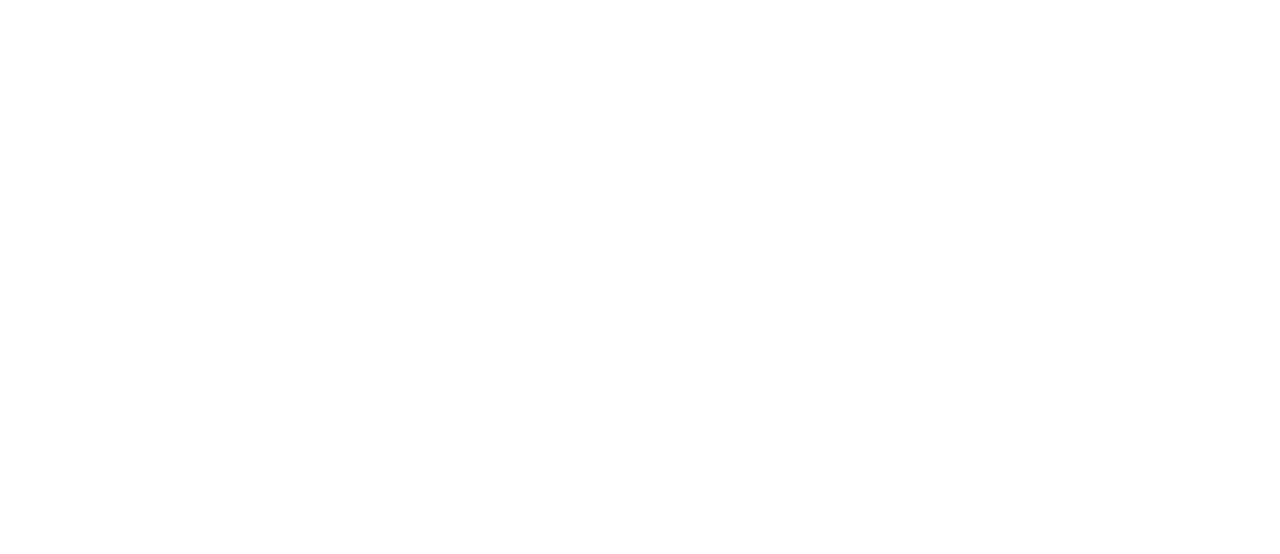
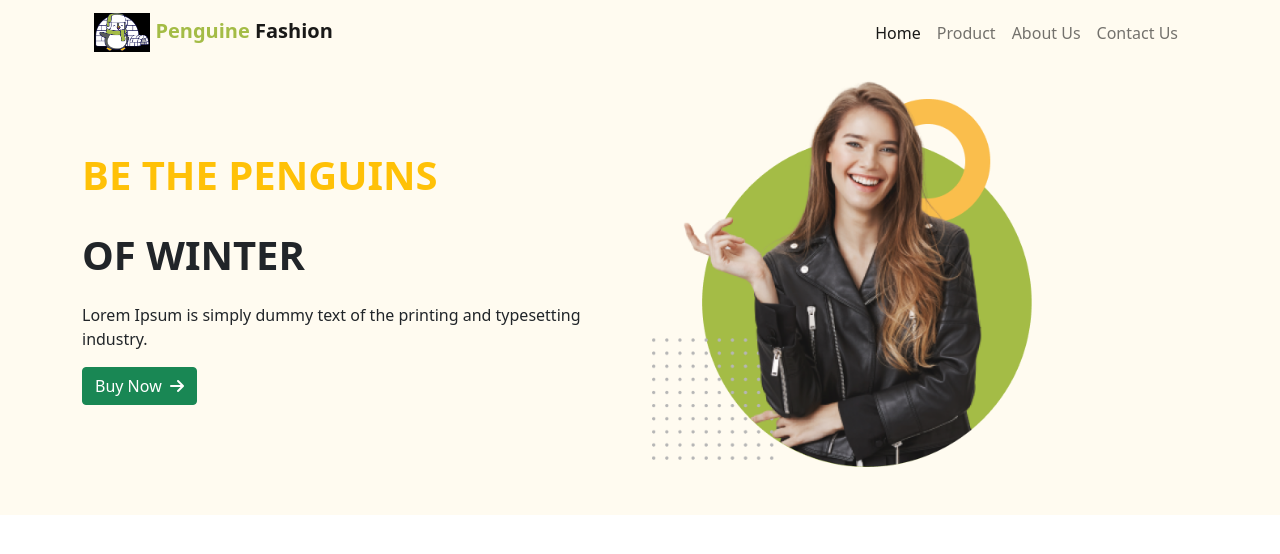
Before and after one commit to sharfuddinzishan/Penguine-Fashion, a plain HTML site: page index.html in a window 1280 px wide. Drawn offline with Linux system fonts and the light colour scheme.

Commit message:
[Done] Header Section

```diff
--- a/css/style.css
+++ b/css/style.css
@@ -0,0 +1,8 @@
+/* Navbar */
+header{
+    background-color: #FFFBF0;
+}
+.penguine_title_color
+{
+    color: #A4BC46;
+}
--- a/index.html
+++ b/index.html
@@ -8,12 +8,73 @@
     <title>Penguine Fashion</title>
     <link rel="stylesheet" href="css/bootstrap.min.css">
     <link rel="stylesheet" href="css/style.css">
+    <script src="https://kit.fontawesome.com/ff4a61c743.js" crossorigin="anonymous"></script>
 </head>
 
 <body>
+    <header class="pb-5 mb-3">
+        <div class="container">
 
-    <header>
+            <!-- Navbar Section  -->
+            <nav class="navbar navbar-expand-lg navbar-light">
+                <div class="container-fluid">
+                    <a class="navbar-brand" href="#">
+                        <img src="icons/penguine.png" height="39" alt="">
+                        <span class="fw-bold penguine_title_color">Penguine</span>
+                        <span class="fw-bold">Fashion</span>
+                    </a>
 
+                    <button class="navbar-toggler" type="button" data-bs-toggle="collapse"
+                        data-bs-target="#navbarTogglerDemo02" aria-controls="navbarTogglerDemo02" aria-expanded="false"
+                        aria-label="Toggle navigation">
+                        <span class="navbar-toggler-icon"></span>
+                    </button>
+
+                    <div class="collapse navbar-collapse" id="navbarTogglerDemo02">
+                        <ul class="navbar-nav ms-auto mb-2 mb-lg-0">
+                            <li class="nav-item">
+                                <a class="nav-link active" aria-current="page" href="#">Home</a>
+                            </li>
+                            <li class="nav-item">
+                                <a class="nav-link" href="#">Product</a>
+                            </li>
+                            <li class="nav-item">
+                                <a class="nav-link" href="#">About Us</a>
+                            </li>
+                            <li class="nav-item">
+                                <a class="nav-link" href="#">Contact Us</a>
+                            </li>
+                        </ul>
+                    </div>
+                </div>
+            </nav>
+            <!-- Navbar Section Ends -->
+
+            <!-- Banner Section  -->
+            <section class="mt-2">
+                <div class="row d-flex align-items-center">
+                    <div class="col-lg-6 col-md-6 col-12">
+                        <h1 class="text-uppercase fw-bolder lh-lg">
+                            <span class="text-warning">Be the Penguins</span>
+                            <br>
+                            <span>of Winter</span>
+
+                        </h1>
+                        <p>Lorem Ipsum is simply dummy text of the printing
+                            and typesetting industry.
+                        </p>
+                        <button class="btn btn-success">Buy Now
+                            <i class="fas fa-arrow-right ps-1"></i>
+                        </button>
+                    </div>
+
+                    <div class="col-lg-6 col-md-6 col-12">
+                        <img width="70%" src="images/model.png" alt="">
+                    </div>
+                </div>
+            </section>
+            <!-- Banner Section End  -->
+        </div>
     </header>
 
     <main>
```
Also changed, not shown: icons/penguine.png (added).
